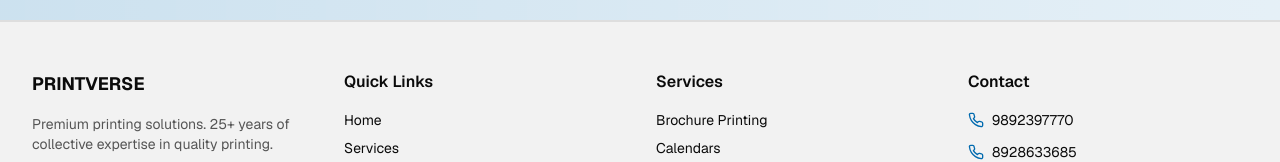
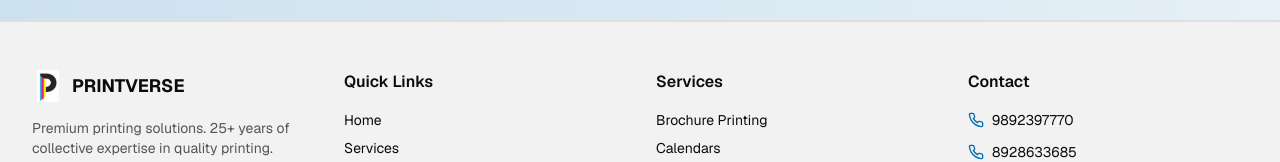
Before and after one commit to aryaprzz1/PRINTVERSE, a Next.js app: page / in a window 1280 px wide. Shown: the part 4362-4524 px from the top of the page. Built offline with nearby package versions, Linux system fonts and the light colour scheme.

Commit message:
new logo on tab11

```diff
--- a/app/layout.tsx
+++ b/app/layout.tsx
@@ -52,6 +52,9 @@ export default function RootLayout({
   return (
     <html lang="en" suppressHydrationWarning>
       <head>
+        <link rel="icon" type="image/png" href="/newlogo.png" />
+        <link rel="shortcut icon" type="image/png" href="/newlogo.png" />
+        <link rel="apple-touch-icon" href="/newlogo.png" />
         <meta name="theme-color" content="#ffffff" media="(prefers-color-scheme: light)" />
         <meta name="viewport" content="width=device-width, initial-scale=1.0, user-scalable=no" />
         <script
--- a/components/footer.tsx
+++ b/components/footer.tsx
@@ -1,6 +1,7 @@
 "use client"
 
 import Link from "next/link"
+import Image from "next/image"
 import { Mail, Phone, Linkedin } from "lucide-react"
 
 export function Footer() {
@@ -10,7 +11,16 @@ export function Footer() {
         <div className="grid grid-cols-1 md:grid-cols-4 gap-8 mb-8">
           {/* About */}
           <div>
-            <h3 className="text-lg font-bold mb-4">PRINTVERSE</h3>
+            <div className="flex items-center gap-2 mb-4">
+              <Image
+                src="/newlogo.png"
+                alt="PRINTVERSE Logo"
+                width={32}
+                height={32}
+                className="w-8 h-8 object-contain"
+              />
+              <h3 className="text-lg font-bold">PRINTVERSE</h3>
+            </div>
             <p className="text-sm text-muted-foreground mb-4">
               Premium printing solutions. 25+ years of collective expertise in quality printing.
             </p>
```
